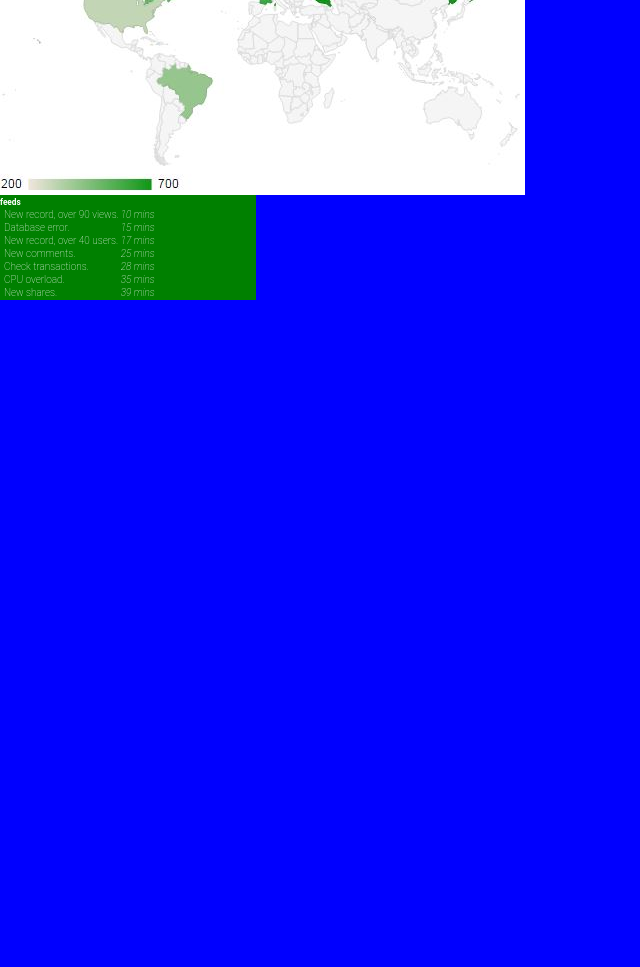
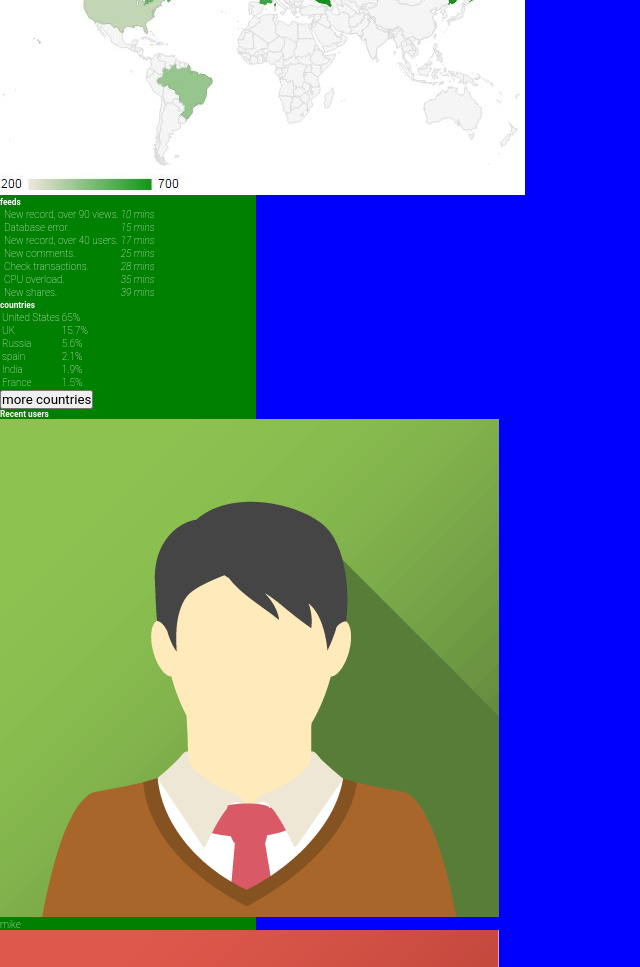
Before and after one commit to Gloria192/challenges2, a plain HTML site: page index.html in a window 1280 px wide. Shown: the part 1033-2000 px from the top of the page, without its empty margins (0-640 px from the left). Before the commit the page ends 1333 px from the top, so only its background shows below. Drawn offline with Linux system fonts and the light colour scheme.

Commit message:
six comm

```diff
--- a/index.html
+++ b/index.html
@@ -93,7 +93,59 @@
   <td><i>39 mins</i></td>
 </tr>
 </table>
+<div id="countries">
+  <h5>countries</h5>
+  <table>
+      <!-- country data -->
+      <tr>
+          <td>United States</td>
+          <td>65%</td>
+      </tr>
+      <!-- more country data -->
+      <tr>
+          <td>UK</td>
+          <td>15.7%</td>
+      </tr>
+      <tr>
+          <td>Russia</td>
+          <td>5.6%</td>
+      </tr>
+      <tr>
+          <td>spain</td>
+          <td>2.1%</td>
+      </tr>
+      <tr>
+          <td>India</td>
+          <td>1.9%</td>
+      </tr>
+      <tr>
+          <td>France</td>
+          <td>1.5%</td>
+      </tr>
+  </table>
+  <button>more countries<i class="fa fa-arrow-right" aria-hidden="true"></i></button>
 
+  <h5>Recent users</h5>
+  <ul>
+    <li><img src="./avatar2.png" alt="avatar2">mike</li>
+    <li><img src="./avatar5.png" alt="avatar5">jill</li>
+    <li><img src=".//avatar6.png" alt="avatar6">jane</li>
+</ul>
+<h5>recent comments</h5>
+                    <div id="comments">
+                        <div class="user">
+                            <div>
+                                <img src="/avatar3.png" alt="">
+                            </div>
+                            <div>
+                                <h4>John <span>Sep 29, 2014, 9:12 PM</span></h4>
+                                <p>
+                                    Keep up the GREAT work! I am cheering for you!! Lorem ipsum dolor sit amet,
+                                    consectetur adipiscing elit, sed do eiusmod tempor incididunt ut labore et
+                                    dolore magna aliqua.
+                                </p>
+                            </div>
     </section>
+
   </body>
 </html>
```
Also changed, not shown: avatar3.png (added), avatar5.png (added), avatar6.png (added).
